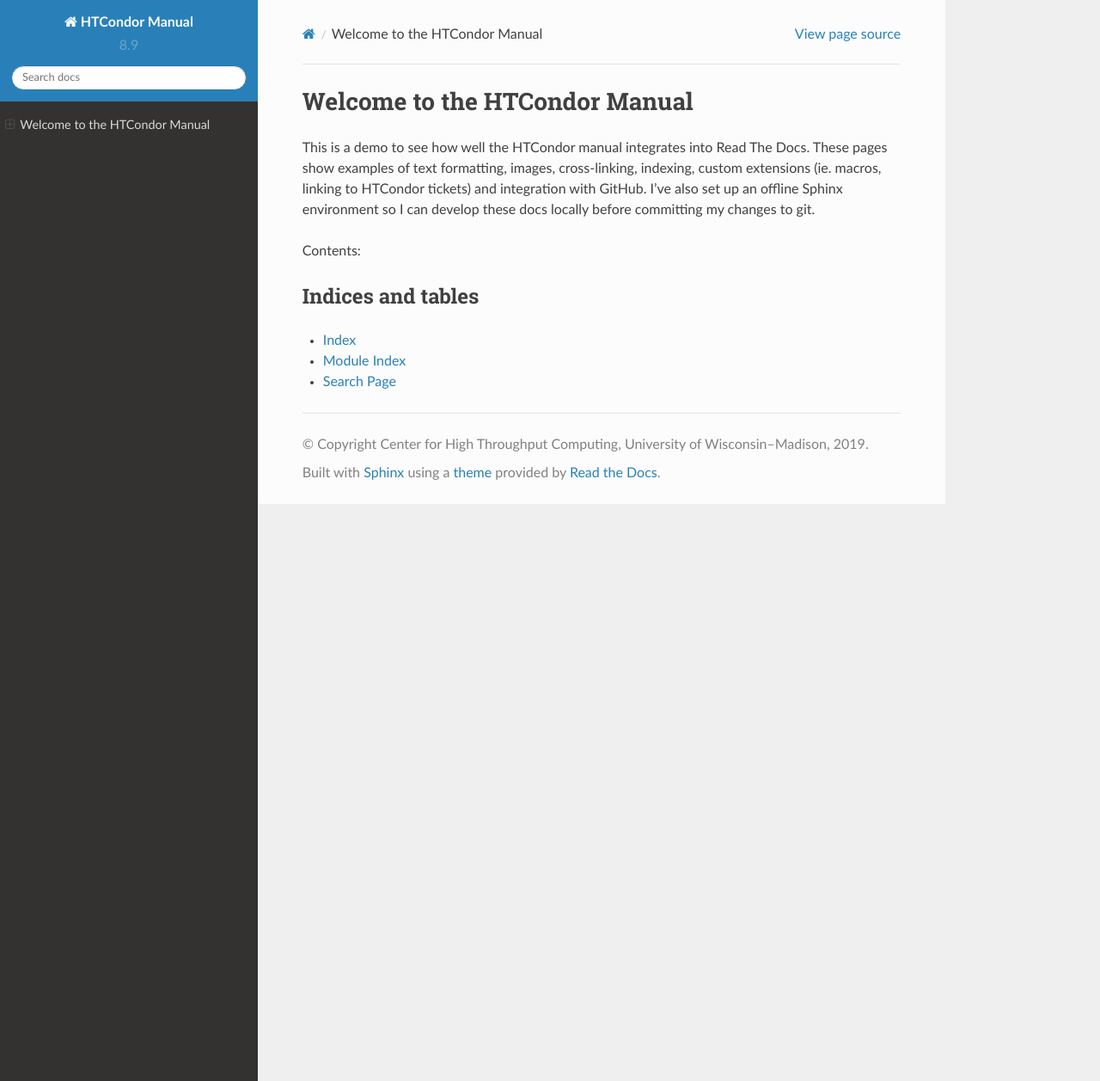
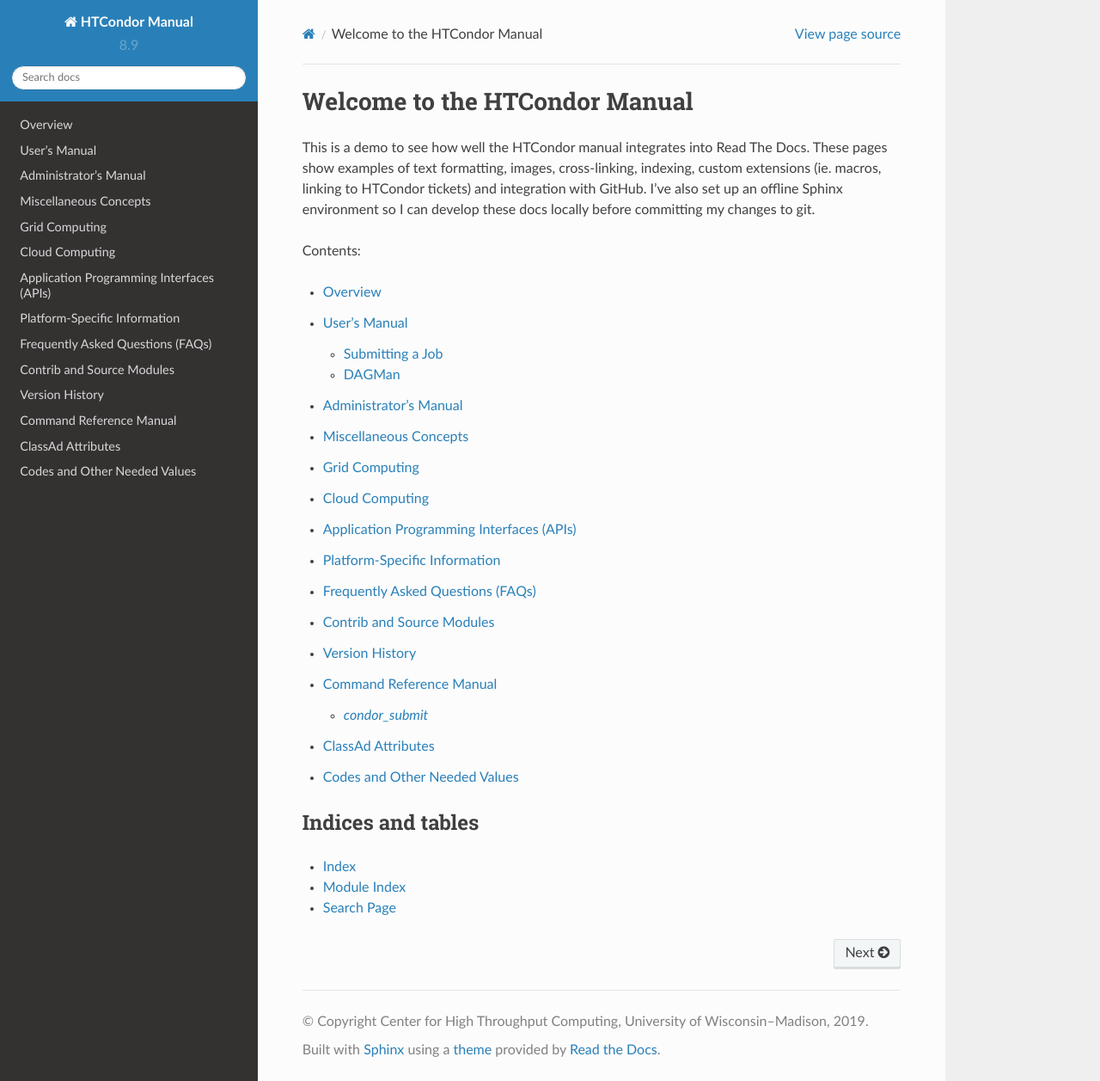
Before and after one commit to markcoatsworth/readthedocs, a Sphinx documentation site: the page built from docs/index.rst, in a window 1280 px wide and 1257 px high. Shown: the whole window at 86% size. Built offline with Sphinx 7.4.7 and the Read the Docs theme 2.0.0, drawn with Linux system fonts in a browser that asks for light colours.

Commit message:
Cleaned up index page

```diff
--- a/docs/index.rst
+++ b/docs/index.rst
@@ -9,10 +9,20 @@ Contents:
    :maxdepth: 2
    :glob:
 
-.. getting-started
-.. users-manual/index
+   overview/index
+   users-manual/index
+   admin-manual/index
+   misc-concepts/index
+   grid-computing/index
+   cloud-computing/index
+   apis/index
+   platform-specific/index
+   faq/index
+   contrib-source-modules/index
+   version-history/index
    man-pages/index
-.. reference-index
+   classad-attributes/index
+   codes-other-values/index
 
 Indices and tables
 ------------------
```
Also changed, not shown: docs/version-history/index.rst (added, +10 -0 lines).
